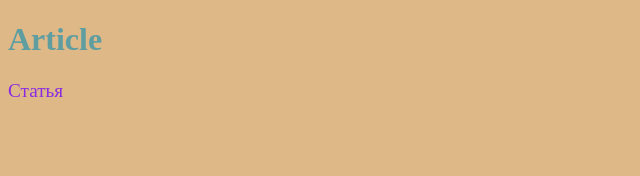
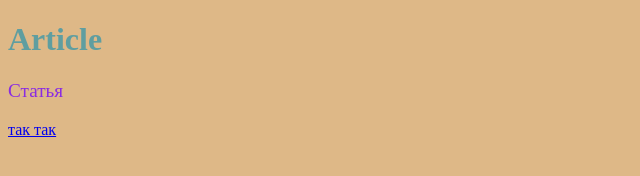
Before and after one commit to zlo1chai/test, a plain HTML site: page article.html in a window 1280 px wide. Shown: the full height of the page, 0-640 px from the left. Drawn offline with Linux system fonts and the light colour scheme.

Commit message:
add link

```diff
--- a/article.html
+++ b/article.html
@@ -9,6 +9,6 @@
 <body>
     <h1>Article</h1>
     <p class="par">Статья</p>
-    <a href="index.html"></a>
+    <a href="index.html">так так</a>
 </body>
 </html>
```
